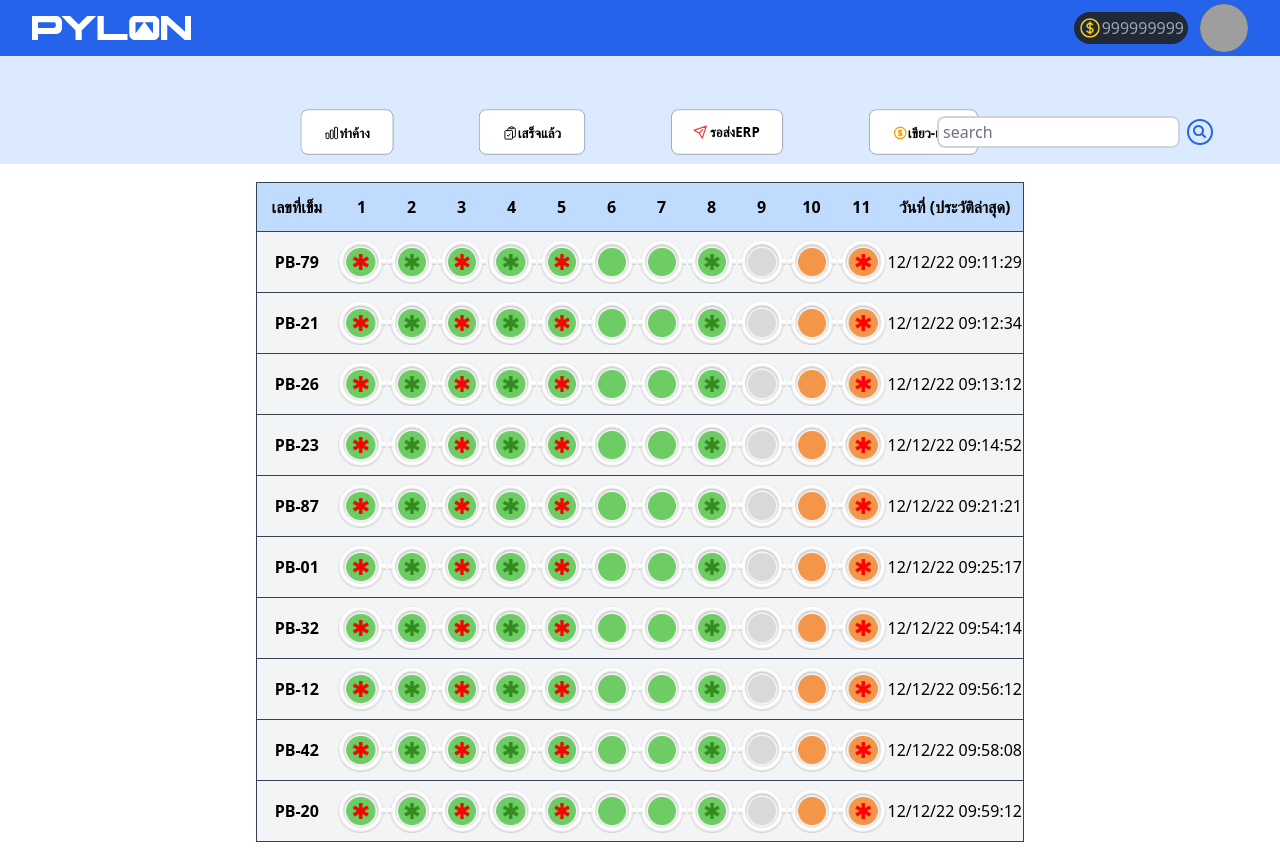
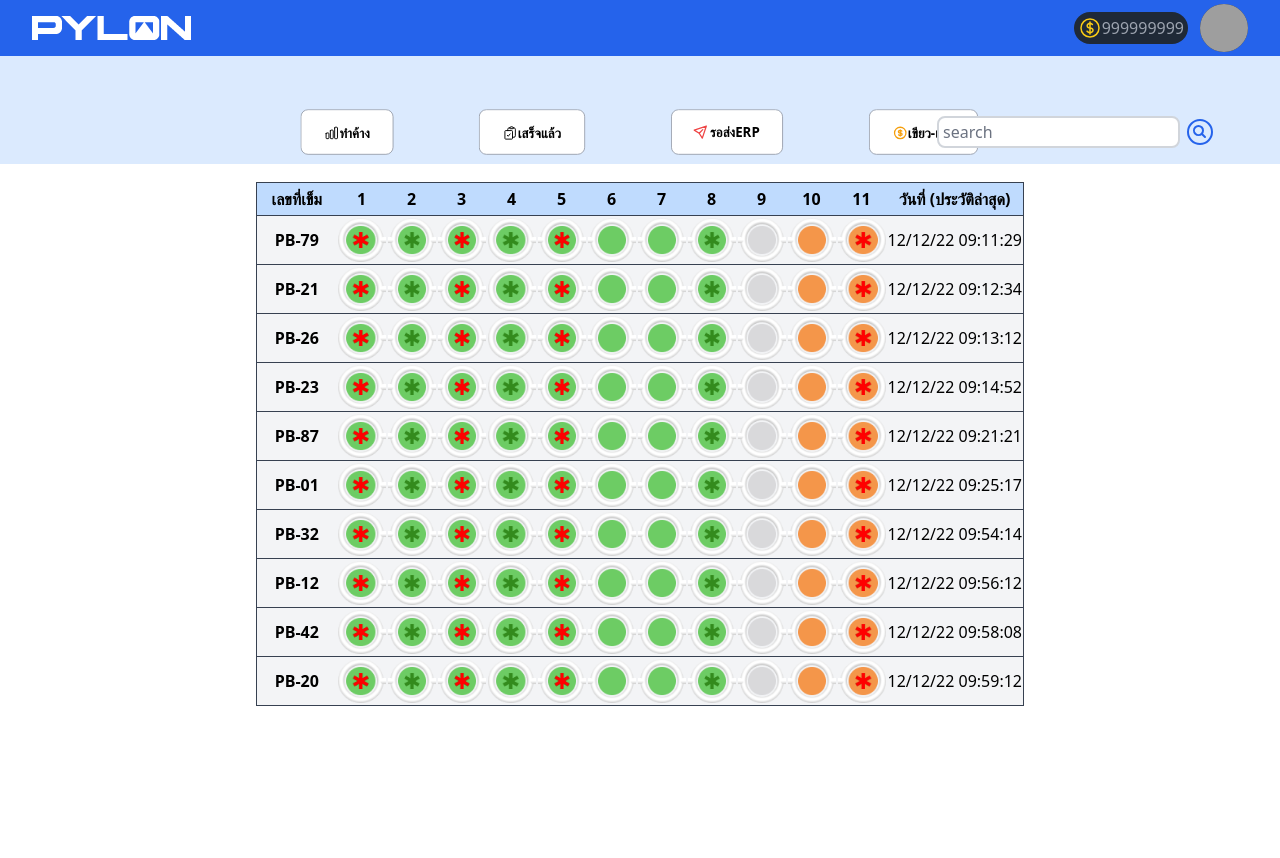
Before and after one commit to thatbeer/react_qcreport, a React (Create React App) app: page /1 in a window 1280 px wide. Built offline with nearby package versions, Linux system fonts and the light colour scheme; sample sign-in values are in the browser's storage; grey boxes are pictures that could not be loaded.

Commit message:
commit to sub branch

```diff
--- a/src/page/ProjectPage.jsx
+++ b/src/page/ProjectPage.jsx
@@ -8,6 +8,7 @@ import Subnavbar from '../components/Subnavbar';
 
 // stage icons
 import { StageStep1 , StageStep11 ,StageOnRail } from '../components/StageIcon';
+import ButtonFilter from '../components/button/ButtonFilter';
 
 
 
@@ -24,22 +25,22 @@ const ButtonTypes = [
     {
         name: "เสร็จแล้ว",
         status:'1',
-        color:"green"
+        color:"bg-green-300"
     },
     {
         name: "ทำค้าง",
         status:'2',
-        color:'blue'
+        color:'bg-blue-300'
     },
     {
         name: "เขียวแดง",
         status:'3',
-        color:"yellow"
+        color:"bg-yellow-300"
     },
     {
         name: "รอส่งERP",
         status:'4',
-        color:"red"
+        color:"bg-red-300"
     }
 ]
 
@@ -77,7 +78,9 @@ function ProjectPage() {
 
     const [ filter , setFilter] = useState(filterbyQuery);
 
-
+    const onClickFilterHandler = ({name}) => {
+        setFilter(name)
+    }
 
 
 
@@ -104,6 +107,15 @@ function ProjectPage() {
             <div className='fixed top-[52px] w-full items-center mx-auto bg-blue-100 h-[50px] z-30 py-2  '>
                 <Subnavbar titleback={false} isProjectPage={true} PName={state?.projName}/>
                 <div className='flex flex-col lg:flex-row mx-auto items-center py-2 bg-blue-100'>
+                    {/* {
+                        ButtonTypes.map((item) => (
+                            <ButtonFilter name={item.name} status={item.status}
+                            onClick={onClickFilterHandler} filter={filter} color={item.color}/>
+                        ))
+                    } */}
+
+
+
                     {/* filter bar for pc */}
                     <div className=' w-1/3 justify-center hidden xl:flex mx-auto '>
                         <button onClick={() => {setFilter("ทำค้าง")}}                value={"ทำค้าง"}
@@ -184,19 +196,19 @@ function ProjectPage() {
                         <table className=" w-full overflow-x-auto border border-gray-700 bg-gray-100">
                             <thead className='bg-blue-200'>
                                 <tr>
-                                    <th className='p-3 min-w-[80px]  text-center border-y    border-gray-700 '>เลขที่เข็ม</th>
-                                    <th className='  text-center border-t border-gray-700  '>1</th>
-                                    <th className='  text-center border-t border-gray-700  '>2</th>
-                                    <th className='  text-center border-t border-gray-700  '>3</th>
-                                    <th className='  text-center border-t border-gray-700  '>4</th>
-                                    <th className='  text-center border-t border-gray-700  '>5</th>
-                                    <th className='  text-center border-t border-gray-700  '>6</th>
-                                    <th className='  text-center border-t border-gray-700  '>7</th>
-                                    <th className='  text-center border-t border-gray-700  '>8</th>
-                                    <th className='  text-center border-t border-gray-700  '>9</th>
-                                    <th className='  text-center border-t border-gray-700  '>10</th>
-                                    <th className='  text-center border-t border-gray-700  '>11</th>
-                                    <th className='p-3  text-center border-y border-gray-700 '>วันที่ (ประวัติล่าสุด)</th>
+                                    <th className='px-2 py-1 min-w-[80px]  text-center border-y    border-gray-700 '>เลขที่เข็ม</th>
+                                    <th className='min-w-10  text-center border-t border-gray-700  '>1</th>
+                                    <th className='min-w-10  text-center border-t border-gray-700  '>2</th>
+                                    <th className='min-w-10  text-center border-t border-gray-700  '>3</th>
+                                    <th className='min-w-10  text-center border-t border-gray-700  '>4</th>
+                                    <th className='min-w-10  text-center border-t border-gray-700  '>5</th>
+                                    <th className='min-w-10  text-center border-t border-gray-700  '>6</th>
+                                    <th className='min-w-10  text-center border-t border-gray-700  '>7</th>
+                                    <th className='min-w-10  text-center border-t border-gray-700  '>8</th>
+                                    <th className='min-w-10  text-center border-t border-gray-700  '>9</th>
+                                    <th className='min-w-10  text-center border-t border-gray-700  '>10</th>
+                                    <th className='min-w-10  text-center border-t border-gray-700  '>11</th>
+                                    <th className='px-2 py-1  text-center border-y border-gray-700 '>วันที่ (ประวัติล่าสุด)</th>
                                 </tr>
                             </thead>
                             <tbody>
@@ -210,77 +222,77 @@ function ProjectPage() {
                                                 {list.pileno}
                                             </Link>
                                         </td>
-                                        <td className='py-2  text-center border-t border-gray-700'>
+                                        <td className='  text-center border-t border-gray-700'>
                                             <Link tag={1} to={`/project/report?pileid=${list.pileno}`} title={`step1`}
                                                 state={{...state}}
                                                 className='hover:text-blue-400 hover:underline'>
                                                 <StageStep1 status={list.step1} alt={"step1"} />
                                             </Link>
                                         </td>
-                                        <td className='py-2  text-center border-t border-gray-700  '>
+                                        <td className='  text-center border-t border-gray-700  '>
                                             <Link to={`/project/report?pileid=${list.pileno}#step2`} title={`step2`}
                                                 state={{...state}}
                                                 className='hover:text-blue-400 hover:underline'>
                                                 <StageOnRail status={list.step2} alt={"step2"} />
                                                 </Link>
                                         </td>
-                                        <td className='py-2  text-center border-t border-gray-700  '>
+                                        <td className='  text-center border-t border-gray-700  '>
                                             <Link to={`/project/report?pileid=${list.pileno}#step3`} title={`step3`}
                                                 state={{...state}}
                                                 className='hover:text-blue-400 hover:underline'>
                                                 <StageOnRail status={list.step3} alt={"step3"} />
                                                 </Link>
                                         </td>
-                                        <td className='py-2  text-center border-t border-gray-700  '>
+                                        <td className='  text-center border-t border-gray-700  '>
                                             <Link to={`/project/report?pileid=${list.pileno}#step4`} title={`step4`}
                                                 state={{...state}}
                                                 className='hover:text-blue-400 hover:underline'>
                                                 <StageOnRail status={list.step4} alt={"step4"} />
                                                 </Link>
                                         </td>
-                                        <td className='py-2  text-center border-t border-gray-700  '>
+                                        <td className='  text-center border-t border-gray-700  '>
                                             <Link to={`/project/report?pileid=${list.pileno}#step5`} title={`step5`}
                                                 state={{...state}}
                                                 className='hover:text-blue-400 hover:underline'>
                                                 <StageOnRail status={list.step5} alt={"step5"} />
                                             </Link>
                                         </td>
-                                        <td className='py-2  text-center border-t border-gray-700  '>
+                                        <td className='  text-center border-t border-gray-700  '>
                                             <Link to={`/project/report?pileid=${list.pileno}#step6`} title={`step6`}
                                                 state={{...state}}
                                                 className='hover:text-blue-400 hover:underline'>
                                                 <StageOnRail status={list.step6} alt={"step6"} />
                                             </Link>
                                         </td>
-                                        <td className='py-2  text-center border-t border-gray-700  '>
+                                        <td className='  text-center border-t border-gray-700  '>
                                             <Link to={`/project/report?pileid=${list.pileno}#step7`} title={`step7`}
                                                 state={{...state}}
                                                 className='hover:text-blue-400 hover:underline'>
                                                 <StageOnRail status={list.step7} alt={"step7"} />
                                             </Link>
                                         </td>
-                                        <td className='py-2  text-center border-t border-gray-700  '>
+                                        <td className='  text-center border-t border-gray-700  '>
                                             <Link to={`/project/report?pileid=${list.pileno}#step8`} title={`step8`}
                                                 state={{...state}}
                                                 className='hover:text-blue-400 hover:underline'>
                                                <StageOnRail status={list.step8} alt={"step8"} />
                                             </Link>
                                         </td>
-                                        <td className='py-2  text-center border-t border-gray-700  '>
+                                        <td className='  text-center border-t border-gray-700  '>
                                             <Link to={`/project/report?pileid=${list.pileno}#step9`} title={`step9`}
                                                 state={{...state}}
                                                 className='hover:text-blue-400 hover:underline'>
                                                 <StageOnRail status={list.step9} alt={"step9"} />
                                             </Link>
                                         </td>
-                                        <td className='py-2  text-center border-t border-gray-700  '>
+                                        <td className='  text-center border-t border-gray-700  '>
                                             <Link to={`/project/report?pileid=${list.pileno}#step10`} title={`step10`}
                                                 state={{...state}}
                                                 className='hover:text-blue-400 hover:underline'>
                                                 <StageOnRail status={list.step10} alt={"step10"} />
                                             </Link>
                                         </td>
-                                        <td className='py-2  text-center border-t border-gray-700  '>
+                                        <td className='  text-center border-t border-gray-700  '>
                                             <Link to={`/project/report?pileid=${list.pileno}#step11`} title={`step11`}
                                                 state={{...state}}
                                                 className='hover:text-blue-400 hover:underline'>
```
Also changed, not shown: src/components/button/ButtonFilter.jsx (+4 -4 lines).
